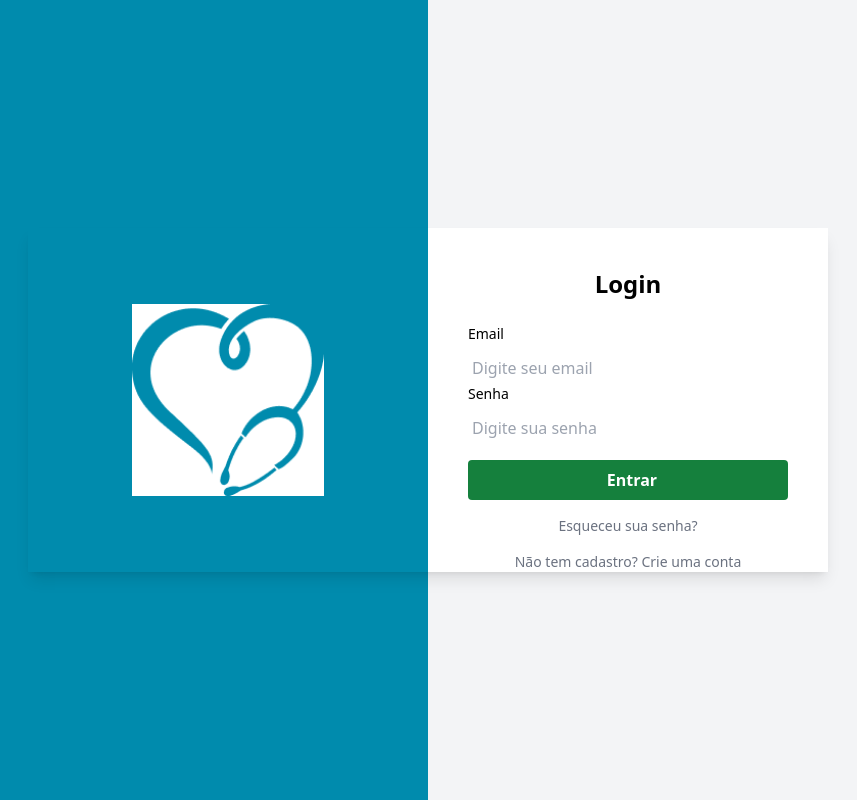
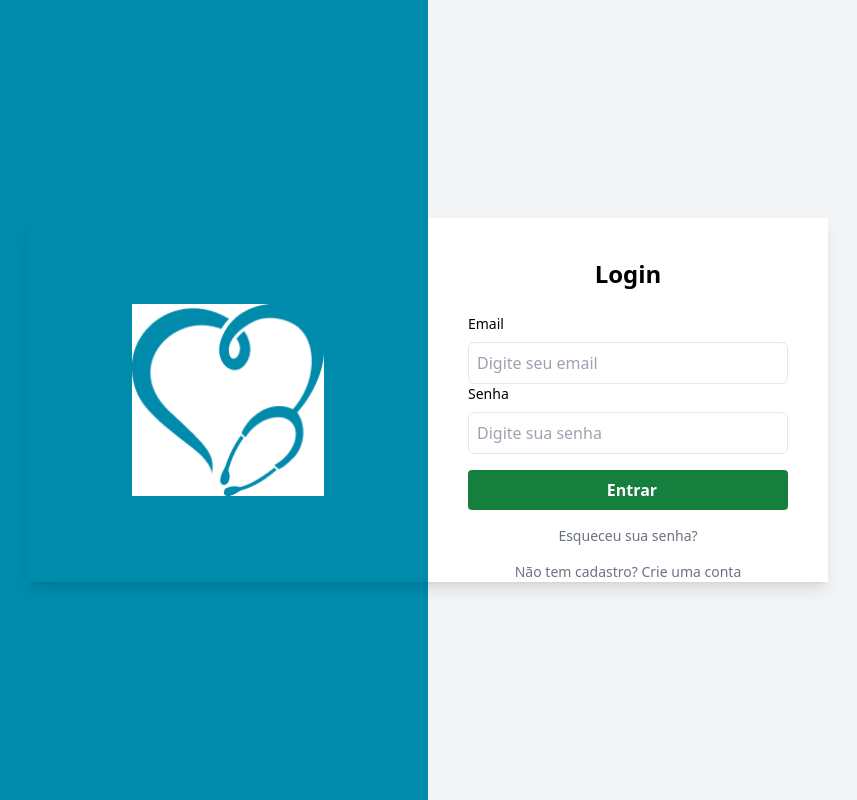
Before and after one commit to erivamjr/app-tfd, a React (Vite) app in the folder web/: page /auth in a window 1280 px wide. Shown: the whole page, without its empty margins (212-1069 px from the left). Built offline with nearby package versions, Linux system fonts and the light colour scheme.

Commit message:
💄Feat: border

```diff
--- a/web/src/Components/Ux/Input/Input.tsx
+++ b/web/src/Components/Ux/Input/Input.tsx
@@ -6,7 +6,7 @@ export default function Input({ type, name, value, onChange, placeholder }) {
       name={name}
       value={value}
       onChange={onChange}
-      className="mt-1 block w-full rounded-md p-1 "
+      className="mt-1 block w-full rounded-md p-2 border "
       required
     />
   )
```
